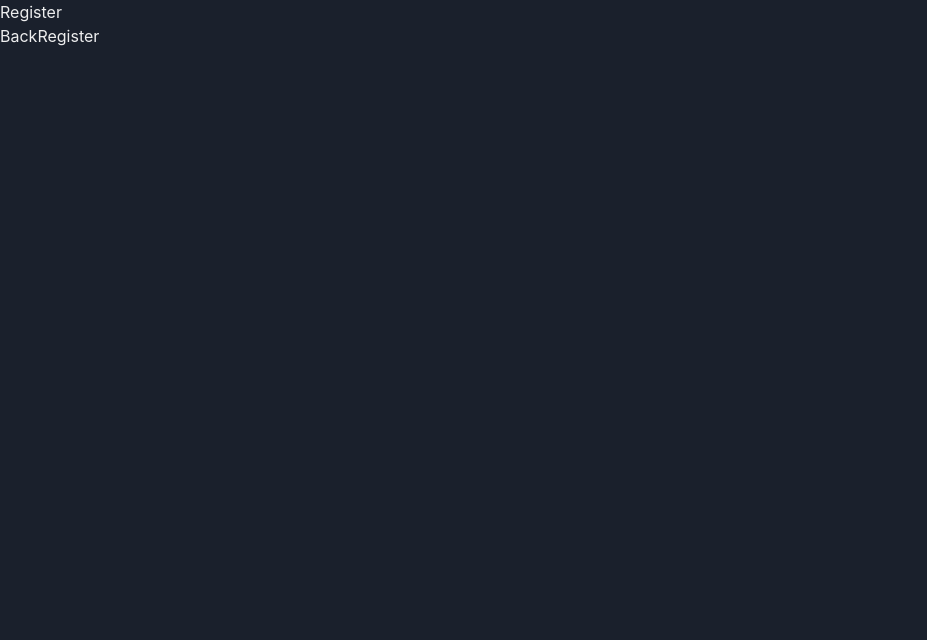
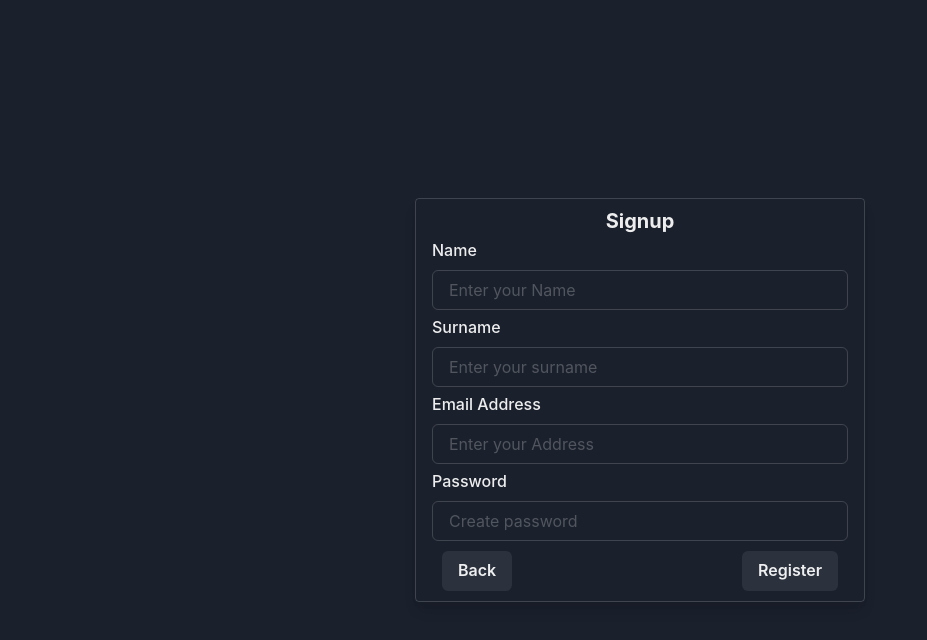
Before and after one commit to Brotherfine/Fine-Movies, a React (Vite) app: page /register in a window 1280 px wide. Shown: the top 640 px of the page, without its empty margins (0-927 px from the left). Built offline with nearby package versions, Linux system fonts and the light colour scheme.

Commit message:
Designed the register page

```diff
--- a/src/pages/register.tsx
+++ b/src/pages/register.tsx
@@ -1,24 +1,79 @@
+import {
+  Box,
+  Button,
+  Flex,
+  FormControl,
+  FormLabel,
+  HStack,
+  Heading,
+  Input,
+} from "@chakra-ui/react";
 import { useNavigate } from "react-router-dom";
 
 function Register() {
   let navigate = useNavigate();
   return (
     <>
-      <h1>Register</h1>
-      <button
+      <Flex
+        align="center"
+        justifyContent="center"
+        minHeight="100vh"
+        width="full"
+      >
+        <Box
+          textAlign="center"
+          maxWidth="450px"
+          width="full"
+          boxShadow="lg"
+          borderWidth={1}
+          borderRadius={4}
+          px={4}
+        >
+          <Box mt="10px" mb="5px">
+            <Heading size="md">Signup</Heading>
+          </Box>
+          <Box>
+            <form>
+              <FormControl>
+                <FormLabel>Name</FormLabel>
+                <Input type="name" placeholder="Enter your Name" />
+              </FormControl>
+              <FormControl mt="5px">
+                <FormLabel>Surname</FormLabel>
+                <Input type="surname" placeholder="Enter your surname" />
+              </FormControl>
+              <FormControl mt="5px">
+                <FormLabel>Email Address</FormLabel>
+                <Input type="email" placeholder="Enter your Address" />
+              </FormControl>
+              <FormControl mt="5px">
+                <FormLabel>Password</FormLabel>
+                <Input type="password" placeholder="Create password" />
+              </FormControl>
+            </form>
+          </Box>
+          <HStack p="10px" isInline justifyContent="space-between">
+            <Box>
+              <Button
                 onClick={() => {
                   navigate("/");
                 }}
               >
                 Back
-      </button>
-      <button
+              </Button>
+            </Box>
+            <Box>
+              <Button
                 onClick={() => {
                   navigate("/");
                 }}
               >
                 Register
-      </button>
+              </Button>
+            </Box>
+          </HStack>
+        </Box>
+      </Flex>
     </>
   );
 }
--- a/src/pages/signup.tsx
+++ b/src/pages/signup.tsx
@@ -43,8 +43,8 @@ function Signup({ onNavBar }: Props) {
           <Box>
             <form>
               <FormControl>
-                <FormLabel>Username</FormLabel>
-                <Input type="username" placeholder="Enter your Username" />
+                <FormLabel>Email address</FormLabel>
+                <Input type="email" placeholder="Enter your Username" />
               </FormControl>
               <FormControl mt="5px">
                 <FormLabel>Password</FormLabel>
```
Lines whose indentation alone changed are shown as unchanged.
